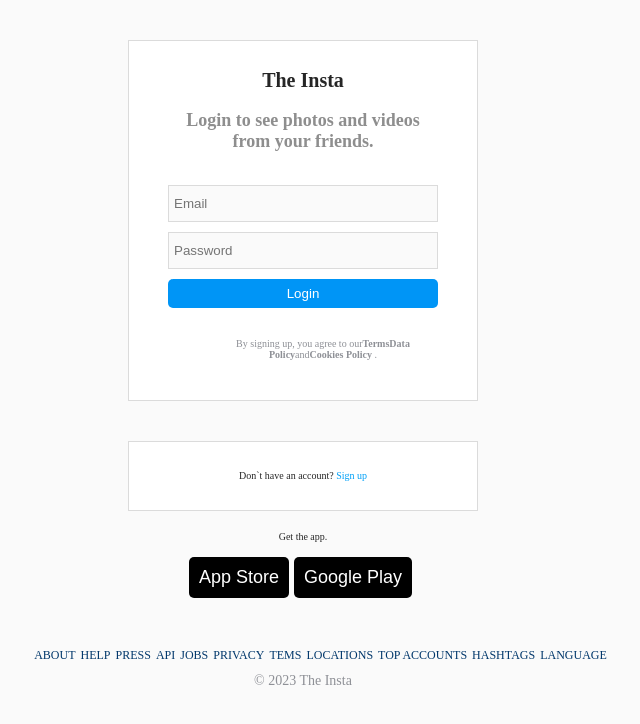
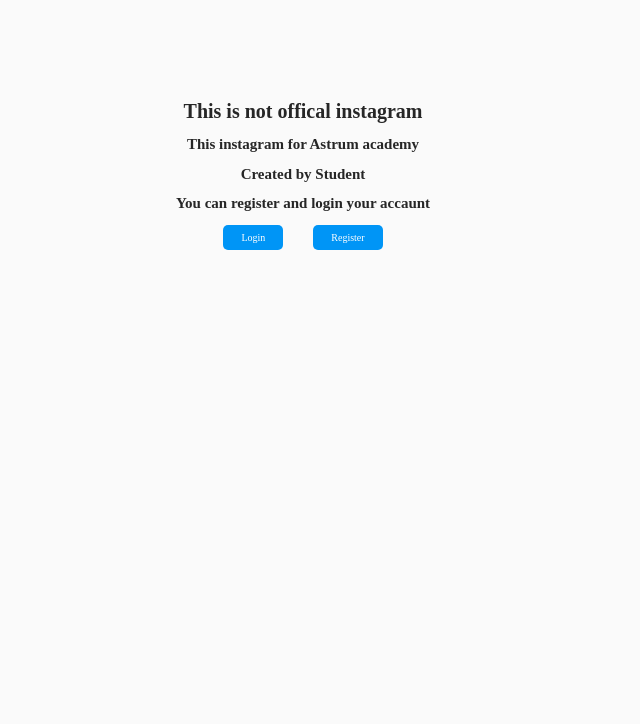
Before and after one commit to kingdev5809/Instagram-clone-front, a React (Create React App) app: page / in a window 1280 px wide. Shown: the top 724 px of the page, without its empty margins (337-977 px from the left). Built offline with nearby package versions, Linux system fonts and the light colour scheme.

Commit message:
wdwadawd

```diff
--- a/src/App.jsx
+++ b/src/App.jsx
@@ -13,6 +13,7 @@
 
 import CreatePost from "./Components/CreatePost/CreatePost";
 import AnotherProfile from "./Components/AnotherProfile/AnotherProfile";
+import Auth from "./Pages/Auth/Auth";
 function App() {
   const [visibleModel, setVisibleModel] = useState(false);
   let userData;
@@ -29,7 +30,7 @@
   // ];
 
   const nonAuthRoute = [
-    { id: 1, name: "Login", path: "/", element: <Login /> },
+    { id: 1, name: "Login", path: "/", element: <Auth /> },
     { id: 2, name: "Login", path: "/login", element: <Login /> },
     { id: 3, name: "Register", path: "/register", element: <Register /> },
   ];
--- /dev/null
+++ b/src/Pages/Auth/Auth.jsx
@@ -0,0 +1,19 @@
+import React from "react";
+import { NavLink } from "react-router-dom";
+import "./Auth.scss";
+function Auth() {
+  return (
+    <div className="auth-page">
+      <h1>This is not offical instagram</h1>
+      <h2>This instagram for Astrum academy</h2>
+      <h2>Created by Student</h2>
+      <h2>You can register and login your accaunt</h2>
+      <div className="buttons">
+        <NavLink to={`/login`}>Login</NavLink>
+        <NavLink to={`/register`}>Register</NavLink>
+      </div>
+    </div>
+  );
+}
+
+export default Auth;
--- a/src/Pages/Auth/Auth.scss
+++ b/src/Pages/Auth/Auth.scss
@@ -225,3 +225,21 @@
     }
   }
 }
+
+.auth-page {
+  text-align: center;
+  margin-top: 100px;
+
+  .buttons {
+    display: flex;
+    gap: 30px;
+    justify-content: center;
+    a {
+      text-decoration: none;
+      color: white;
+      background-color: #0095f6;
+      padding: 7px 18px;
+      border-radius: 5px;
+    }
+  }
+}
```
Also changed, not shown: 1 other file (tests, documents, lock files or other folders).
